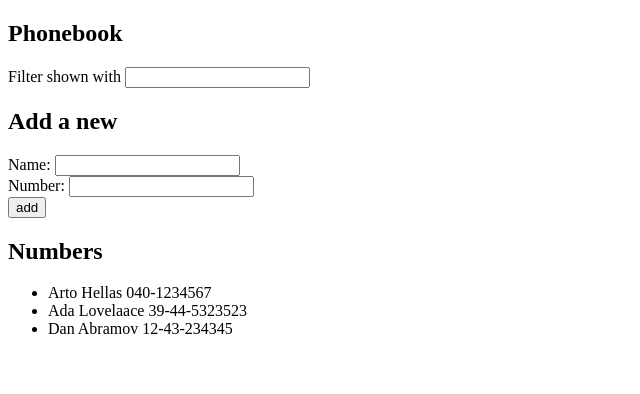
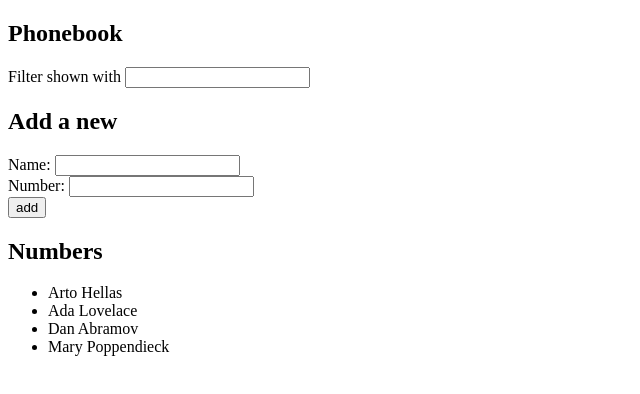
Before and after one commit to mehtaAlok/fullstackopen, a React (Create React App) app in the folder part2/phonebook/: page / in a window 1280 px wide. Shown: the top 394 px of the page, without its empty margins (0-640 px from the left). Built offline with nearby package versions, Linux system fonts and the light colour scheme; data requests are answered from the project's data file.

Commit message:
Completed courseinfo 2.11

```diff
--- /dev/null
+++ b/part2/phonebook/db.json
@@ -0,0 +1,24 @@
+{
+  "persons": [
+    {
+      "name": "Arto Hellas",
+      "number": "040-123456",
+      "id": 1
+    },
+    {
+      "name": "Ada Lovelace",
+      "number": "39-44-5323523",
+      "id": 2
+    },
+    {
+      "name": "Dan Abramov",
+      "number": "12-43-234345",
+      "id": 3
+    },
+    {
+      "name": "Mary Poppendieck",
+      "number": "39-23-6423122",
+      "id": 4
+    }
+  ]
+}
--- a/part2/phonebook/src/App.js
+++ b/part2/phonebook/src/App.js
@@ -1,4 +1,5 @@
-import { useState } from "react"
+import { useState, useEffect } from "react"
+import axios from "axios"
 
 const Person = ({ person, filter }) => {
   if (filter) {
@@ -45,14 +46,20 @@ const PersonForm = ({ submit, valName, nameChange, valNum, numChange }) => {
 
 const App = () => {
   const [persons, setPersons] = useState([
-    { name: "Arto Hellas", phone: "040-1234567" },
-    { name: "Ada Lovelaace", phone: "39-44-5323523" },
-    { name: "Dan Abramov", phone: "12-43-234345" }
+    // { name: "Arto Hellas", phone: "040-1234567" },
+    // { name: "Ada Lovelaace", phone: "39-44-5323523" },
+    // { name: "Dan Abramov", phone: "12-43-234345" }
   ])
   const [newName, setNewName] = useState("")
   const [newNumber, setNumber] = useState("")
   const [newFilter, setFilter] = useState("")
   const [newFilterObj, setFilterObj] = useState(null)
+
+  useEffect(() => {
+    axios.get("http://localhost:3001/persons").then((response) => {
+      setPersons(response.data)
+    })
+  }, [])
 
   const addPerson = (e) => {
     e.preventDefault()
```
Also changed, not shown: part2/phonebook/package.json (+6 -1 lines), 1 other file (tests, documents, lock files or other folders).
